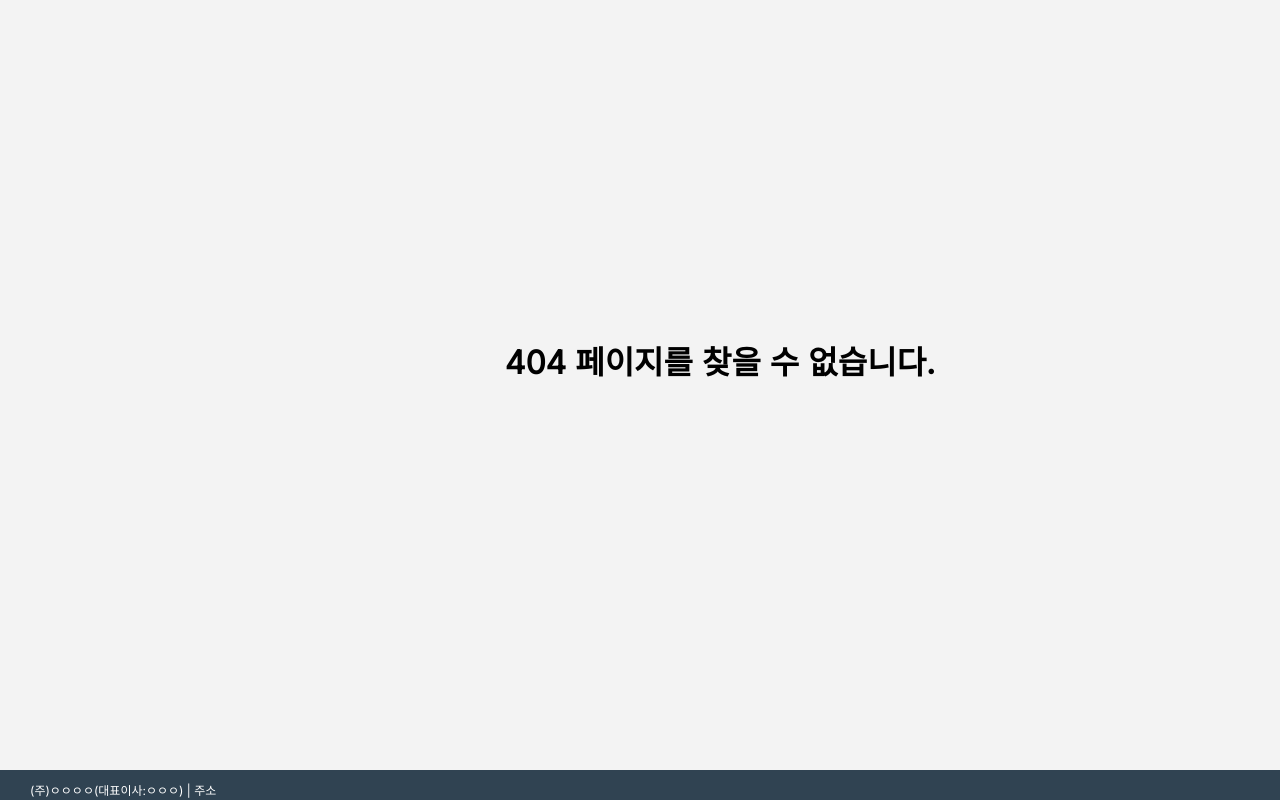
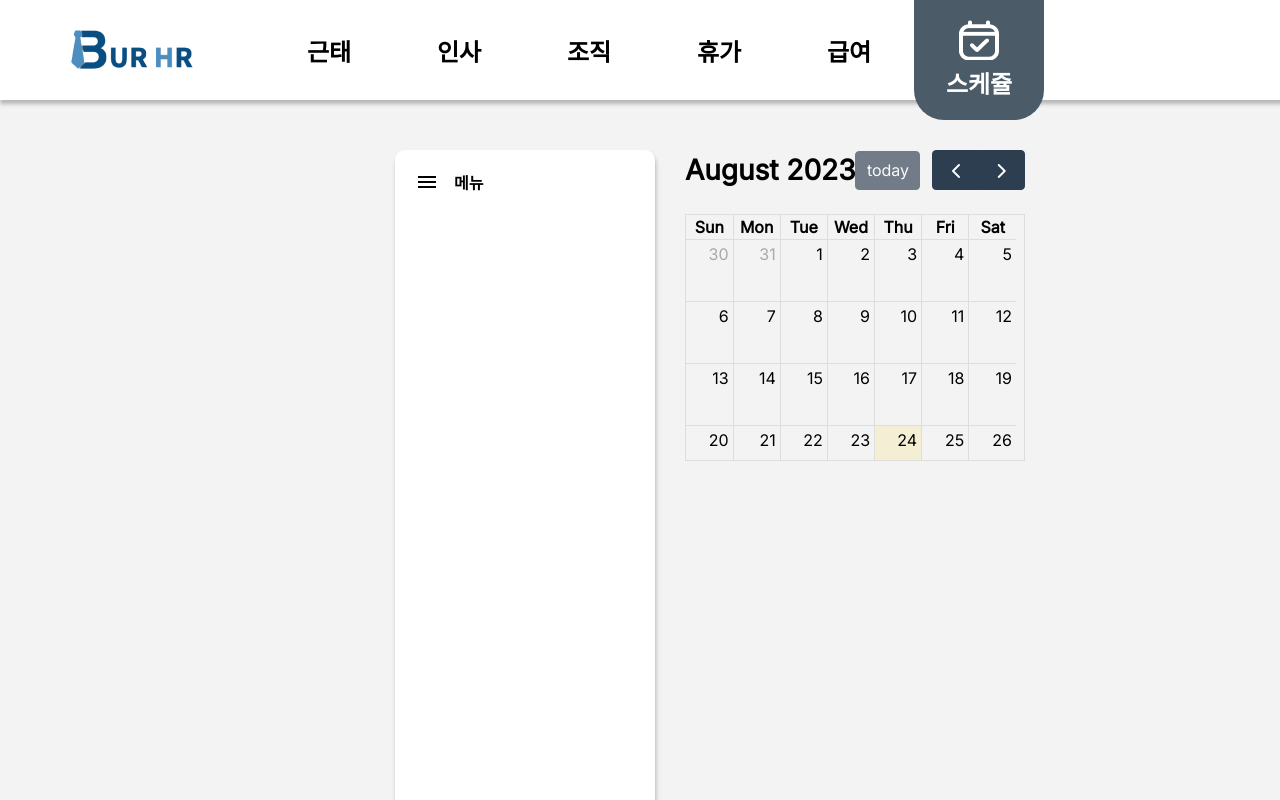
Before and after one commit to BUR-HR/front-react, a React (Create React App) app: page /schedule in a window 1280 px wide. Before the commit this address had no page. Shown: the top 800 px of the page. Built offline with nearby package versions, Linux system fonts and the light colour scheme.

Commit message:
Calendar1

```diff
--- a/package.json
+++ b/package.json
@@ -3,6 +3,9 @@
   "version": "0.1.0",
   "private": true,
   "dependencies": {
+    "@fullcalendar/core": "^6.1.8",
+    "@fullcalendar/daygrid": "^6.1.8",
+    "@fullcalendar/react": "^6.1.8",
     "@testing-library/jest-dom": "^5.14.1",
     "@testing-library/react": "^13.0.0",
     "@testing-library/user-event": "^13.2.1",
--- a/src/App.js
+++ b/src/App.js
@@ -11,6 +11,8 @@ import { Orgchart } from './orgchart/orgchart'
 import Attendance from "./pages/attendance";
 import PageNotFound from "./error/PageNotFound";
 import Layout from "./layout/layout";
+import Schedule from "./calendar/Schedule";
+import Calendar from "./calendar/calendar";
 
 function App() {
     return (
@@ -21,7 +23,10 @@ function App() {
                     <Route path="/" element={<Layout />}>
                         <Route index element={<Navigate to="/attendance" />} />
                         <Route path="attendance" element={<Attendance />} />
-                        <Route path="/orgchart" element={<Orgchart />}/>
+                        <Route path="/orgchart" element={<Orgchart />} />
+                        <Route path="/schedule" element={<Schedule />}>
+                            <Route index element={<Calendar />} />
+                        </Route>
                     </Route>
                     <Route path="*" element={<PageNotFound />} />
                 </Routes>
--- /dev/null
+++ b/src/calendar/Schedule.js
@@ -0,0 +1,19 @@
+import React from 'react'
+import Content from '../common/content'
+import NavBar from '../common/NavBar'
+import Main from '../common/main'
+import { Outlet } from 'react-router-dom'
+
+const Schdule = () => {
+    return (
+        <Content>
+            <NavBar>
+            </NavBar>
+            <Main>
+                <Outlet />
+            </Main>
+        </Content>
+    )
+}
+
+export default Schdule
--- /dev/null
+++ b/src/calendar/calendar.js
@@ -0,0 +1,17 @@
+import React, { Component } from 'react';
+import FullCalendar from '@fullcalendar/react';
+import dayGridPlugin from '@fullcalendar/daygrid';
+
+class Calendar extends Component {
+    render() {
+        return (
+            <div className="App">
+                <FullCalendar
+                    defaultView="dayGridMonth"
+                    plugins={[dayGridPlugin]}
+                />
+            </div>
+        );
+    }
+}
+export default Calendar;
```
Also changed, not shown: 2 other files (tests, documents, lock files or other folders).
